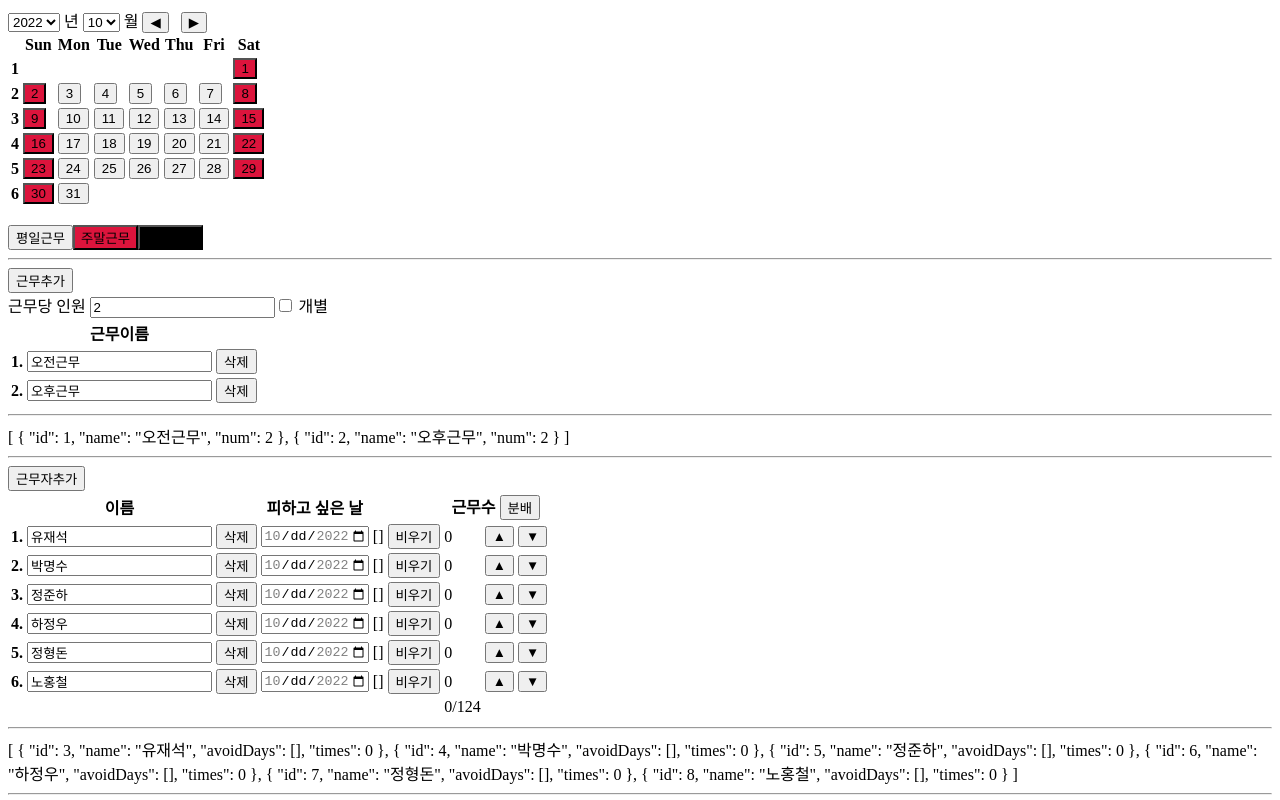
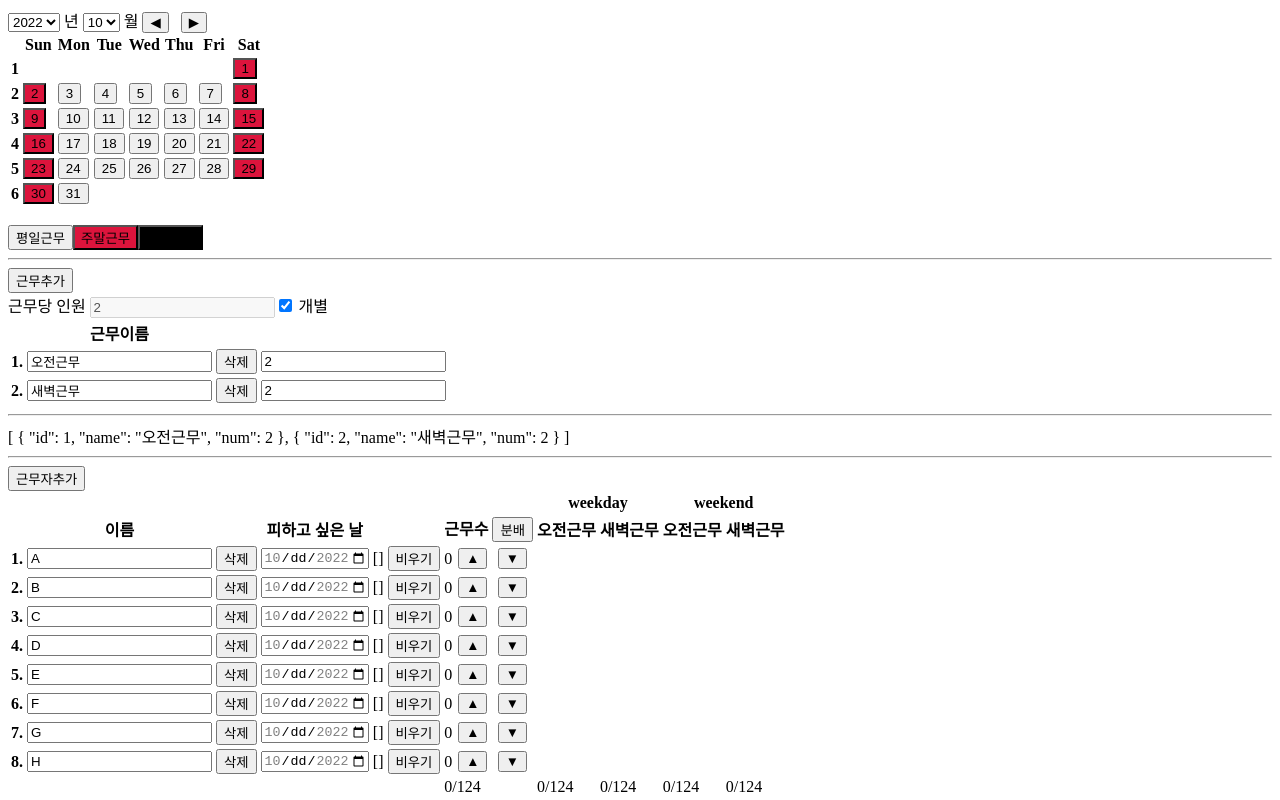
Before and after one commit to woajun/schedule-divider, a Vue app: page / in a window 1280 px wide. Shown: the top 800 px of the page. Built offline with nearby package versions, Linux system fonts and the light colour scheme.

Commit message:
fix distribute logic

```diff
--- a/src/App.vue
+++ b/src/App.vue
@@ -49,8 +49,6 @@ const setWorkers = (n:Worker[]) => {
     @workers="setWorkers"
   />
   <hr>
-  {{ workers }}
-  <hr>
   <AssignSchedule
     :workers="workers"
     :shifts="shifts"
--- a/src/components/SpecifyShifts/SpecifyShifts.vue
+++ b/src/components/SpecifyShifts/SpecifyShifts.vue
@@ -10,11 +10,11 @@ const shifts = reactive<Shift[]>([
   {
     id: newID(),
     name: '오전근무',
-    num: 2,
+    num: 4,
   },
   {
     id: newID(),
-    name: '오후근무',
+    name: '새벽근무',
     num: 2,
   },
 ]);
@@ -41,7 +41,7 @@ watchEffect(() => {
   }));
 });
 
-const individual = ref(false);
+const individual = ref(true);
 
 watch(individual, (v) => {
   if (!v) {
--- a/src/components/SpecifyWorker/SpecifyWorker.vue
+++ b/src/components/SpecifyWorker/SpecifyWorker.vue
@@ -1,3 +1,4 @@
+<!-- eslint-disable no-console -->
 <!-- eslint-disable operator-assignment -->
 <!-- eslint-disable no-return-assign -->
 <!-- eslint-disable no-param-reassign -->
@@ -6,7 +7,10 @@ import {
   computed, reactive, watch, watchEffect,
 } from 'vue';
 import type { Shift, SpecifyWorker, Workdays } from '@/interfaces';
-import { iterate, newID, shuffle } from '../helper';
+import {
+  calcRest,
+  iterate, newID, shuffle, spliteToInt, splitInt,
+} from '../helper';
 import { randomTimes } from './randomTimes';
 
 const props = defineProps<{
@@ -38,44 +42,14 @@ const range = computed(() => {
 });
 
 const emit = defineEmits(['workers']);
-const workers = reactive<SpecifyWorker[]>([
-  {
+const workers = reactive<SpecifyWorker[]>(
+  ['A', 'B', 'C', 'D', 'E', 'F', 'G', 'H'].map((name) => ({
     id: newID(),
-    name: '유재석',
+    name,
     avoidDays: [],
     times: 0,
-  },
-  {
-    id: newID(),
-    name: '박명수',
-    avoidDays: [],
-    times: 0,
-  },
-  {
-    id: newID(),
-    name: '정준하',
-    avoidDays: [],
-    times: 0,
-  },
-  {
-    id: newID(),
-    name: '하정우',
-    avoidDays: [],
-    times: 0,
-  },
-  {
-    id: newID(),
-    name: '정형돈',
-    avoidDays: [],
-    times: 0,
-  },
-  {
-    id: newID(),
-    name: '노홍철',
-    avoidDays: [],
-    times: 0,
-  },
-]);
+  })),
+);
 
 const removeWorker = (id: number) => {
   const i = workers.findIndex((w) => w.id === id);
@@ -121,23 +95,25 @@ watch([() => props.month, () => props.year], () => {
 const total = computed(() => workers.reduce((c, worker) => c += worker.times, 0));
 
 const random = () => {
-  randomTimes({
-    people: 6,
-    weekdays: 17,
-    weekends: 7,
-    shifts: [4, 2],
-  });
-  const el = Math.floor(maximum.value / workers.length);
-  const rest = maximum.value % workers.length;
-  const arr = iterate(workers.length, el);
-  iterate(rest).forEach((i) => {
-    arr[i] = arr[i] + 1;
-  });
-  const shuffled = shuffle([...arr]);
-  iterate(workers.length).forEach((i) => {
-    workers[i].times = shuffled[i];
-  });
-  emitWorker();
+  const w = workers;
+  const d = props.workdays;
+  const dd = d.weekday;
+  const de = d.weekend;
+  const s = props.shifts;
+
+  const ddTotal = s.map((e) => e.num * dd.length);
+  const ddInts = ddTotal.map((e) => splitInt(e, w.length));
+  const ddRests = ddTotal.map((e) => calcRest(e, w.length));
+
+  const deTotal = s.map((e) => e.num * de.length);
+  const deInts = deTotal.map((e) => splitInt(e, w.length));
+  const deRests = deTotal.map((e) => calcRest(e, w.length));
+
+  const ints = ddInts.concat(deInts);
+  const rests = ddRests.concat(deRests);
+
+  console.log(ints);
+  console.log(rests);
 };
 
 const up = (w:SpecifyWorker) => {
@@ -161,6 +137,15 @@ const down = (w:SpecifyWorker) => {
       <table>
         <thead>
           <tr>
+            <th colspan="9" />
+            <th colspan="2">
+              weekday
+            </th>
+            <th colspan="2">
+              weekend
+            </th>
+          </tr>
+          <tr>
             <th />
             <th>이름</th>
             <th />
@@ -172,6 +157,10 @@ const down = (w:SpecifyWorker) => {
                 분배
               </button>
             </th>
+            <th>오전근무</th>
+            <th>새벽근무</th>
+            <th>오전근무</th>
+            <th>새벽근무</th>
           </tr>
         </thead>
         <tbody>
@@ -209,6 +198,12 @@ const down = (w:SpecifyWorker) => {
             <td />
             <td />
             <td />
+            <td colspan="3">
+              {{ total }}/{{ maximum }}
+            </td>
+            <td>{{ total }}/{{ maximum }}</td>
+            <td>{{ total }}/{{ maximum }}</td>
+            <td>{{ total }}/{{ maximum }}</td>
             <td>{{ total }}/{{ maximum }}</td>
           </tr>
         </tbody>
--- a/src/components/SpecifyWorker/randomTimes.ts
+++ b/src/components/SpecifyWorker/randomTimes.ts
@@ -1,6 +1,6 @@
 /* eslint-disable operator-assignment */
 /* eslint-disable import/prefer-default-export */
-import { iterate } from '../helper';
+import { iterate, spliteToInt } from '../helper';
 
 interface Props {
   // 총 근무자 수
@@ -13,14 +13,41 @@ interface Props {
   shifts: number[],
 }
 
-// 일 수, 교대 당 근무인원 배열, 사람 수
+const mergeTimes = (target:number[][]) => {
+// 가장 작은수 찾고
+// 가장 큰 수 찾고
+// 인덱스 합치고
+// 인덱스 삭제하고
+};
+
 const distribute = (date:number, shifts: number[], people: number) => {
-// 교대 당 공 수
-  const times = shifts.map((s) => date * s);
-  console.log(times);
-  // 1인당 할당량을 나누고 나머지를 더해서 배열을 만들어서 합치기
-  const person = times.map((t) => t / people);
-  console.log(person);
+  const totalTimes = shifts.map((s) => date * s);
+  const times = totalTimes.map((t) => spliteToInt(t, people));
+  console.log('times', times);
+  const apple = times.reduce((p, c, i) => {
+    // p에서 마지막꺼를 찾자.
+    if (i === 0) {
+      p.push(c);
+      return p;
+    }
+    // const prev = p[i - 1];
+    // // prev에서 가장 큰수의 인덱스를 찾자.
+    // const maxPrev = Math.max(...prev);
+    // const maxIdx = prev.indexOf(maxPrev);
+    // console.log('m', maxIdx);
+    // // cur에서 가장 작은 수의 인덱스를 찾자.
+    // const minCur = Math.min(...c);
+    // const minIdx = c.indexOf(minCur);
+    // console.log('min', minIdx);
+    // // 가장 작은 수의 인덱스부터 끝까지 잘라서
+    // const sliced = c.slice(minIdx);
+    // // 가장 큰수의 인덱스에 넣는다.
+    // const spliced = c.splice(maxIdx, sliced.length, ...sliced);
+    // p.push(spliced);
+    return p;
+    // 그리고 합친다.
+  }, [] as number[][]);
+  console.log('apple', apple);
 };
 
 const mergeWeek = (arrA:number[][], arrB:number[][]) => {
@@ -30,6 +57,6 @@ const mergeWeek = (arrA:number[][], arrB:number[][]) => {
 
 export const randomTimes = (p:Props) => {
   const weekday = distribute(p.weekdays, p.shifts, p.people);
-  // const weekend = distribute(p.weekends, p.shifts, p.people);
+  const weekend = distribute(p.weekends, p.shifts, p.people);
   // return mergeWeek(weekday, weekend);
 };
--- a/src/components/helper.ts
+++ b/src/components/helper.ts
@@ -47,3 +47,12 @@ export function spliteToInt(target:number, piece: number) {
   });
   return splited;
 }
+
+export function splitInt(target:number, piece: number) {
+  const el = Math.floor(target / piece);
+  return iterate(piece, el);
+}
+
+export function calcRest(target:number, piece: number) {
+  return target % piece;
+}
```
